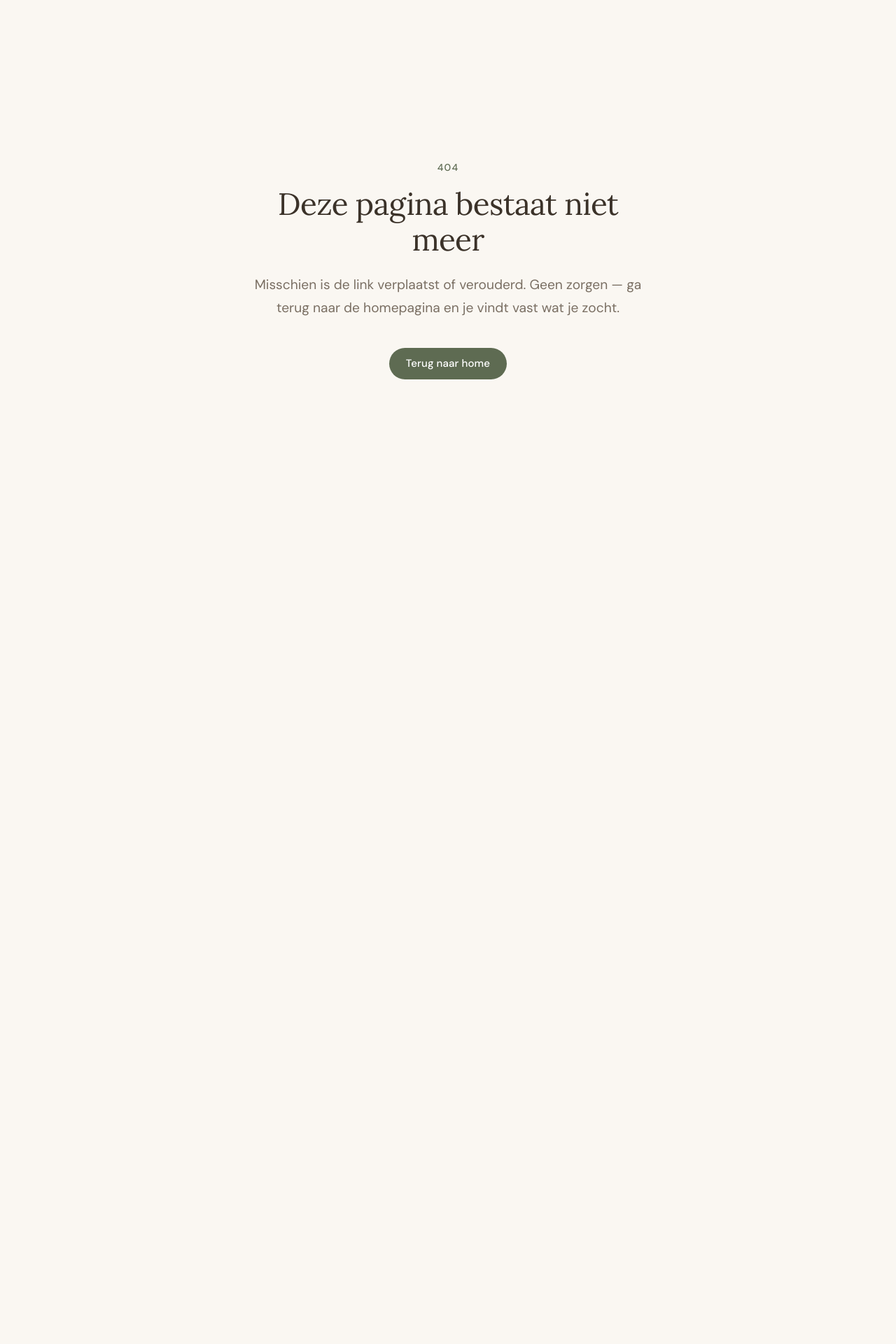
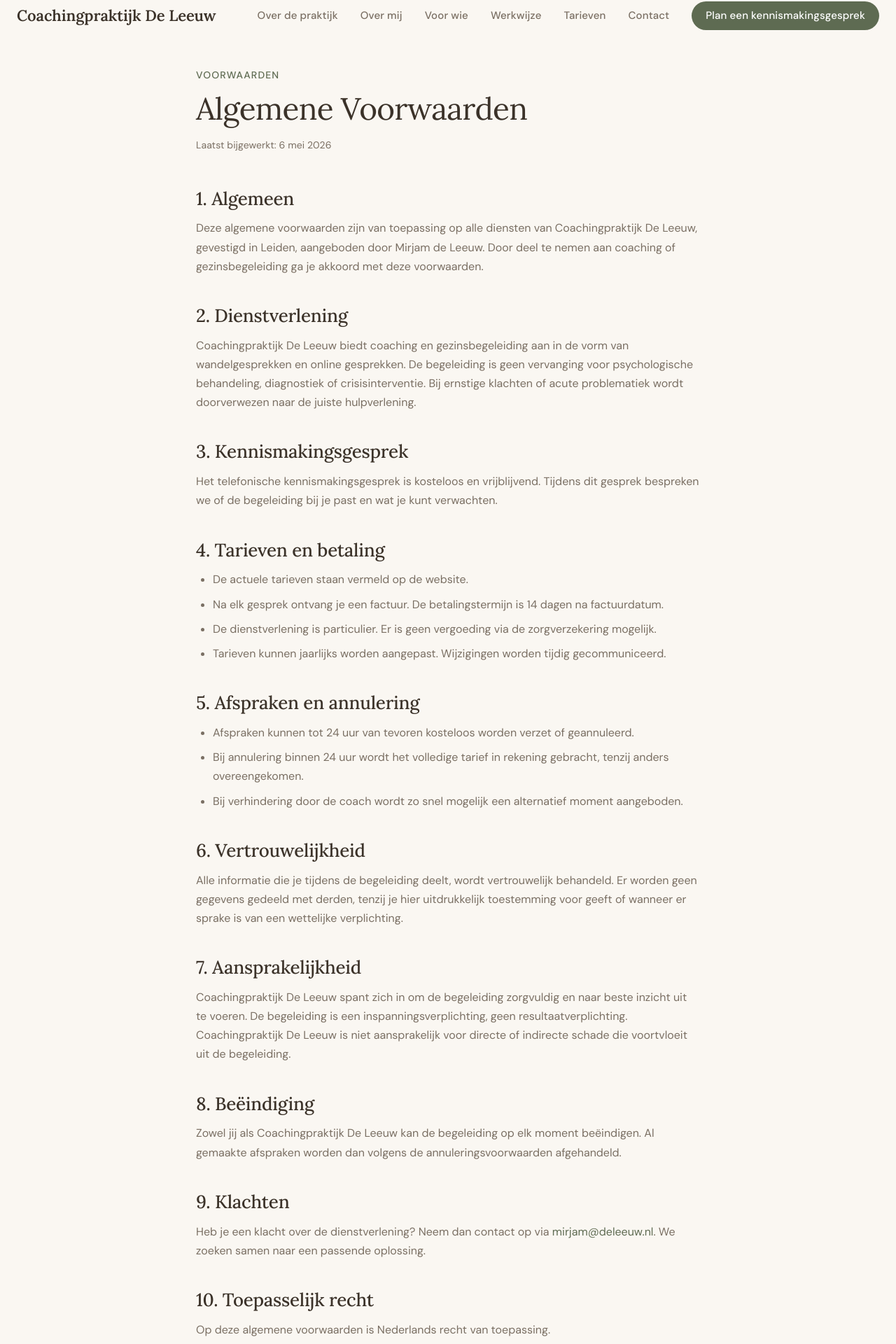
Before and after one commit to joostvdzwan/mirjam-de-leeuw, a Next.js app: page /algemene-voorwaarden in a window 1280 px wide. Before the commit this address had no page. Shown: the part 14-1934 px from the top of the page at 70% size. Before the commit the page ends 800 px from the top, so only its background shows below. Built offline with nearby package versions, Linux system fonts and the light colour scheme.

Commit message:
improved

```diff
--- /dev/null
+++ b/src/app/algemene-voorwaarden/page.tsx
@@ -0,0 +1,179 @@
+import type { Metadata } from "next";
+import Link from "next/link";
+
+export const metadata: Metadata = {
+  title: "Algemene Voorwaarden — Coachingpraktijk De Leeuw",
+  description:
+    "Algemene voorwaarden van Coachingpraktijk De Leeuw, coaching en gezinsbegeleiding in Leiden.",
+  alternates: { canonical: "/algemene-voorwaarden" },
+};
+
+const lastUpdated = "6 mei 2026";
+
+export default function AlgemeneVoorwaardenPage() {
+  return (
+    <main id="main-content" className="bg-cream py-20 md:py-28">
+      <article className="mx-auto max-w-3xl px-6">
+        <p className="heading-sm heading-sm-medium mb-3 text-sage-dark">
+          Voorwaarden
+        </p>
+        <h1 className="display-md display-md-regular mb-4 text-brown">
+          Algemene Voorwaarden
+        </h1>
+        <p className="body-sm body-sm-regular mb-12 text-brown-muted">
+          Laatst bijgewerkt: {lastUpdated}
+        </p>
+
+        <div className="space-y-10 text-brown">
+          <section>
+            <h2 className="heading-lg heading-lg-medium mb-3">
+              1. Algemeen
+            </h2>
+            <p className="body-md body-md-regular text-brown-muted">
+              Deze algemene voorwaarden zijn van toepassing op alle diensten van
+              Coachingpraktijk De Leeuw, gevestigd in Leiden, aangeboden door
+              Mirjam de Leeuw. Door deel te nemen aan coaching of
+              gezinsbegeleiding ga je akkoord met deze voorwaarden.
+            </p>
+          </section>
+
+          <section>
+            <h2 className="heading-lg heading-lg-medium mb-3">
+              2. Dienstverlening
+            </h2>
+            <p className="body-md body-md-regular text-brown-muted">
+              Coachingpraktijk De Leeuw biedt coaching en gezinsbegeleiding aan
+              in de vorm van wandelgesprekken en online gesprekken. De
+              begeleiding is geen vervanging voor psychologische behandeling,
+              diagnostiek of crisisinterventie. Bij ernstige klachten of acute
+              problematiek wordt doorverwezen naar de juiste hulpverlening.
+            </p>
+          </section>
+
+          <section>
+            <h2 className="heading-lg heading-lg-medium mb-3">
+              3. Kennismakingsgesprek
+            </h2>
+            <p className="body-md body-md-regular text-brown-muted">
+              Het telefonische kennismakingsgesprek is kosteloos en vrijblijvend.
+              Tijdens dit gesprek bespreken we of de begeleiding bij je past en
+              wat je kunt verwachten.
+            </p>
+          </section>
+
+          <section>
+            <h2 className="heading-lg heading-lg-medium mb-3">
+              4. Tarieven en betaling
+            </h2>
+            <ul className="body-md body-md-regular list-disc space-y-2 pl-6 text-brown-muted">
+              <li>De actuele tarieven staan vermeld op de website.</li>
+              <li>
+                Na elk gesprek ontvang je een factuur. De betalingstermijn is 14
+                dagen na factuurdatum.
+              </li>
+              <li>
+                De dienstverlening is particulier. Er is geen vergoeding via de
+                zorgverzekering mogelijk.
+              </li>
+              <li>
+                Tarieven kunnen jaarlijks worden aangepast. Wijzigingen worden
+                tijdig gecommuniceerd.
+              </li>
+            </ul>
+          </section>
+
+          <section>
+            <h2 className="heading-lg heading-lg-medium mb-3">
+              5. Afspraken en annulering
+            </h2>
+            <ul className="body-md body-md-regular list-disc space-y-2 pl-6 text-brown-muted">
+              <li>
+                Afspraken kunnen tot 24 uur van tevoren kosteloos worden
+                verzet of geannuleerd.
+              </li>
+              <li>
+                Bij annulering binnen 24 uur wordt het volledige tarief in
+                rekening gebracht, tenzij anders overeengekomen.
+              </li>
+              <li>
+                Bij verhindering door de coach wordt zo snel mogelijk een
+                alternatief moment aangeboden.
+              </li>
+            </ul>
+          </section>
+
+          <section>
+            <h2 className="heading-lg heading-lg-medium mb-3">
+              6. Vertrouwelijkheid
+            </h2>
+            <p className="body-md body-md-regular text-brown-muted">
+              Alle informatie die je tijdens de begeleiding deelt, wordt
+              vertrouwelijk behandeld. Er worden geen gegevens gedeeld met
+              derden, tenzij je hier uitdrukkelijk toestemming voor geeft of
+              wanneer er sprake is van een wettelijke verplichting.
+            </p>
+          </section>
+
+          <section>
+            <h2 className="heading-lg heading-lg-medium mb-3">
+              7. Aansprakelijkheid
+            </h2>
+            <p className="body-md body-md-regular text-brown-muted">
+              Coachingpraktijk De Leeuw spant zich in om de begeleiding
+              zorgvuldig en naar beste inzicht uit te voeren. De begeleiding is
+              een inspanningsverplichting, geen resultaatverplichting.
+              Coachingpraktijk De Leeuw is niet aansprakelijk voor directe of
+              indirecte schade die voortvloeit uit de begeleiding.
+            </p>
+          </section>
+
+          <section>
+            <h2 className="heading-lg heading-lg-medium mb-3">
+              8. Beëindiging
+            </h2>
+            <p className="body-md body-md-regular text-brown-muted">
+              Zowel jij als Coachingpraktijk De Leeuw kan de begeleiding op elk
+              moment beëindigen. Al gemaakte afspraken worden dan volgens de
+              annuleringsvoorwaarden afgehandeld.
+            </p>
+          </section>
+
+          <section>
+            <h2 className="heading-lg heading-lg-medium mb-3">
+              9. Klachten
+            </h2>
+            <p className="body-md body-md-regular text-brown-muted">
+              Heb je een klacht over de dienstverlening? Neem dan contact op
+              via{" "}
+              <a
+                href="mailto:mirjam@deleeuw.nl"
+                className="text-sage-dark underline-offset-4 hover:underline"
+              >
+                mirjam@deleeuw.nl
+              </a>
+              . We zoeken samen naar een passende oplossing.
+            </p>
+          </section>
+
+          <section>
+            <h2 className="heading-lg heading-lg-medium mb-3">
+              10. Toepasselijk recht
+            </h2>
+            <p className="body-md body-md-regular text-brown-muted">
+              Op deze algemene voorwaarden is Nederlands recht van toepassing.
+            </p>
+          </section>
+        </div>
+
+        <div className="mt-16">
+          <Link
+            href="/"
+            className="label-md label-md-medium inline-block rounded-full bg-sage-dark px-6 py-3 text-white transition-colors hover:bg-sage"
+          >
+            Terug naar home
+          </Link>
+        </div>
+      </article>
+    </main>
+  );
+}
--- a/src/app/globals.css
+++ b/src/app/globals.css
@@ -69,6 +69,11 @@ body {
   -webkit-font-smoothing: antialiased;
   -moz-osx-font-smoothing: grayscale;
   overflow-x: hidden;
+}
+
+::selection {
+  background-color: var(--color-sage-light);
+  color: var(--color-brown);
 }
 
 /* Focus ring for keyboard navigation */
--- a/src/app/layout.tsx
+++ b/src/app/layout.tsx
@@ -3,6 +3,8 @@ import { Lora, DM_Sans } from "next/font/google";
 import { Analytics } from "@vercel/analytics/next";
 import "./globals.css";
 import content from "@/content/nl.json";
+import Navigation from "@/components/Navigation";
+import Footer from "@/components/Footer";
 
 const lora = Lora({
   variable: "--font-lora",
@@ -135,7 +137,9 @@ export default function RootLayout({
         <a href="#main-content" className="skip-to-content">
           Ga naar inhoud
         </a>
+        <Navigation />
         {children}
+        <Footer />
         <Analytics />
       </body>
     </html>
--- a/src/app/page.tsx
+++ b/src/app/page.tsx
@@ -1,4 +1,3 @@
-import Navigation from "@/components/Navigation";
 import Hero from "@/components/Hero";
 import AboutPractice from "@/components/AboutPractice";
 import AboutMe from "@/components/AboutMe";
@@ -9,12 +8,9 @@ import Pricing from "@/components/Pricing";
 import Availability from "@/components/Availability";
 import CoreValues from "@/components/CoreValues";
 import Contact from "@/components/Contact";
-import Footer from "@/components/Footer";
 
 export default function Home() {
   return (
-    <>
-      <Navigation />
     <main id="main-content">
       <Hero />
       <AboutPractice />
@@ -27,7 +23,5 @@ export default function Home() {
       <CoreValues />
       <Contact />
     </main>
-      <Footer />
-    </>
   );
 }
--- a/src/components/Contact.tsx
+++ b/src/components/Contact.tsx
@@ -50,7 +50,7 @@ export default function Contact() {
                   {contact.email}
                 </a>
               </div>
-              {"phone" in contact && (
+              {"phone" in contact && (contact as { phone: string }).phone && (
                 <div className="flex items-start gap-3">
                   <Phone
                     size={20}
--- a/src/components/Footer.tsx
+++ b/src/components/Footer.tsx
@@ -32,7 +32,7 @@ export default function Footer() {
 
         <hr className="my-8 border-brown/5" />
 
-        <div className="flex flex-col items-center gap-4 text-center md:flex-row md:justify-between md:text-left">
+        <div className="space-y-4 text-center md:text-left">
           <p className="body-xs body-xs-regular text-brown-muted">
             {footer.disclaimer}
           </p>
@@ -46,6 +46,15 @@ export default function Footer() {
             <span className="hidden text-brown-muted md:inline" aria-hidden="true">
               ·
             </span>
+            <Link
+              href="/algemene-voorwaarden"
+              className="body-xs body-xs-regular text-brown-muted hover:text-sage-dark transition-colors"
+            >
+              Algemene voorwaarden
+            </Link>
+            <span className="hidden text-brown-muted md:inline" aria-hidden="true">
+              ·
+            </span>
             <p className="body-xs body-xs-regular text-brown-muted">
               {footer.copyright.replace("{year}", String(year))}
             </p>
--- a/src/components/ForWhom.tsx
+++ b/src/components/ForWhom.tsx
@@ -49,7 +49,7 @@ export default function ForWhom() {
       >
         {forWhom.groups.map((group) => (
           <StaggerItem key={group.title} variant="scaleIn">
-            <div className="rounded-2xl border border-brown/5 bg-cream p-5 md:p-8 transition-all duration-300 hover:-translate-y-1 hover:shadow-lg">
+            <div className="h-full rounded-2xl border border-brown/5 bg-cream p-5 md:p-8 transition-all duration-300 hover:-translate-y-1 hover:shadow-lg">
               <div className="mb-5 text-sage">
                 <GroupIcon label={group.iconLabel} />
               </div>
--- a/src/content/nl.json
+++ b/src/content/nl.json
@@ -16,7 +16,7 @@
     "title": "Coachingpraktijk De Leeuw",
     "subtitle": "Coaching & Gezinsbegeleiding",
     "tagline": "Meer rust in je hoofd. Meer overzicht in wat er speelt.",
-    "intro": "Voor jongeren, ouders en volwassenen die vastlopen in terugkerende situaties, vol twijfels zitten of onrust ervaren. Samen kijken we met een frisse blik naar wat er speelt en wat kan helpen om weer vooruit te komen.",
+    "intro": "Voor jongeren, ouders en volwassenen die vastlopen in terugkerende situaties, die vol twijfels zitten of onrust ervaren. Samen kijken we met een frisse blik naar wat er speelt en wat kan helpen om weer vooruit te komen.",
     "ctaPrimary": "Plan een kennismakingsgesprek",
     "ctaSecondary": "Lees meer over de werkwijze",
     "imageAlt": "Wandelpad door de natuur — rustgevend groen landschap"
@@ -25,7 +25,7 @@
     "sectionLabel": "Over de praktijk",
     "heading": "Over de praktijk",
     "paragraphs": [
-      "Ruimte om even stil te staan bij wat er speelt. We kijken naar gedrag, onderliggende factoren en de bredere omgeving — gezin, werk of school, vrienden en familie. Altijd gericht op inzicht en overzicht."
+      "Ruimte om even stil te staan. We kijken naar gedrag, onderliggende factoren en de omgeving — gezin, school/studie/werk, vrienden en familie. Altijd gericht op inzicht en overzicht."
     ],
     "formats": {
       "heading": "Coaching op jouw manier",
@@ -36,7 +36,7 @@
         },
         {
           "title": "Online coaching",
-          "description": "Flexibel en vanuit huis. Ideaal voor avondmomenten of als je liever in je eigen vertrouwde omgeving werkt."
+          "description": "Flexibel en vanuit huis. Ideaal voor avondmomenten of als je liever in je eigen vertrouwde omgeving aan de slag gaat."
         }
       ]
     },
@@ -69,23 +69,23 @@
     "groups": [
       {
         "title": "Jongeren (16+)",
-        "description": "Last van overprikkeling, twijfels over jezelf, schooldruk of moeite met dagstructuur? Je hoeft het niet alleen uit te zoeken. Samen kijken we naar wat jou helpt om meer grip te krijgen.",
+        "description": "Last van overprikkeling, twijfels over jezelf, school-/studiedruk of moeite met dagstructuur? Je hoeft het niet alleen uit te zoeken. Samen kijken we naar wat jou helpt om meer grip te krijgen.",
         "iconLabel": "Jongeren"
       },
       {
         "title": "Ouders & gezinnen",
-        "description": "Opvoedvragen, gezinsdynamiek of overprikkeling binnen het gezin? Soms helpt een blik van buitenaf om patronen te herkennen en samen te zoeken naar wat wél werkt.",
+        "description": "Opvoedvragen, vragen over gezinsdynamiek of speelt er overprikkeling binnen het gezin?\n\nSoms helpt een blik van buitenaf om patronen te herkennen en samen te zoeken naar wat wél werkt.",
         "iconLabel": "Gezin"
       },
       {
         "title": "Volwassenen",
-        "description": "Vastgelopen in een levensfase, last van stress of vroege burn-outklachten? Beperkende overtuigingen of terugkerende patronen die je remmen? Coaching biedt ruimte om stil te staan en weer in beweging te komen.",
+        "description": "Vastgelopen in een levensfase, last van stress of vroege burn-out klachten? Zijn er beperkende overtuigingen of terugkerende patronen die je remmen? Coaching biedt ruimte om stil te staan en weer in beweging te komen.",
         "iconLabel": "Volwassenen"
       }
     ]
   },
   "commonQuestions": {
-    "sectionLabel": "Bijvoorbeeld bij",
+    "sectionLabel": "Thema's",
     "heading": "Herken je iets in deze thema's?",
     "intro": "Je hoeft geen duidelijke hulpvraag te hebben. Vaak begint het met een gevoel dat iets niet lekker loopt.",
     "items": [
@@ -133,7 +133,7 @@
         "subtitle": "60 minuten",
         "price": "€110",
         "unit": "per sessie",
-        "description": "Flexibel en vanuit huis. Ideaal voor avondmomenten of wanneer je liever thuis werkt.",
+        "description": "Flexibel en vanuit huis. Ideaal voor avondmomenten of wanneer je liever vanuit je eigen omgeving werkt.",
         "highlighted": false,
         "badge": null,
         "cta": "Plan een online gesprek"
@@ -189,7 +189,7 @@
     "intro": "Plan een kennismakingsgesprek of stel je vraag.",
     "subIntro": "",
     "email": "mirjam@deleeuw.nl",
-    "phone": "Volgt binnenkort",
+    "phone": "",
     "formats": "Online of wandelend — in en rondom Leiden",
     "kennismaking": "Telefonische kennismaking: kosteloos, zonder verplichtingen",
     "cta": "Plan een kennismakingsgesprek",
```
Lines whose indentation alone changed are shown as unchanged.
